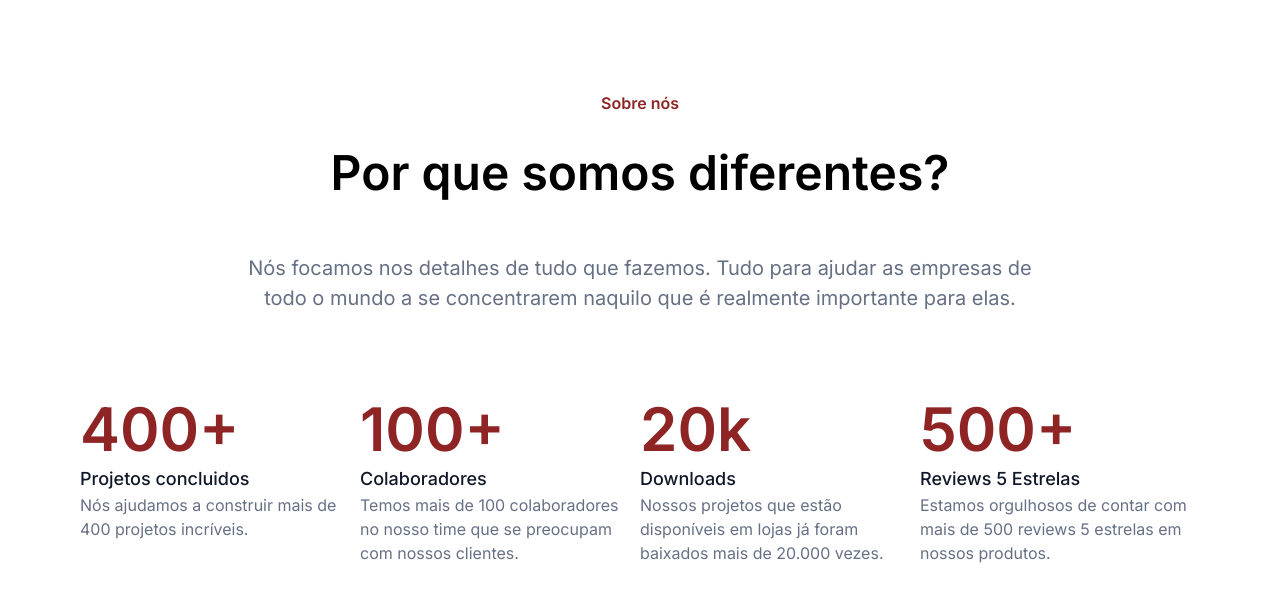
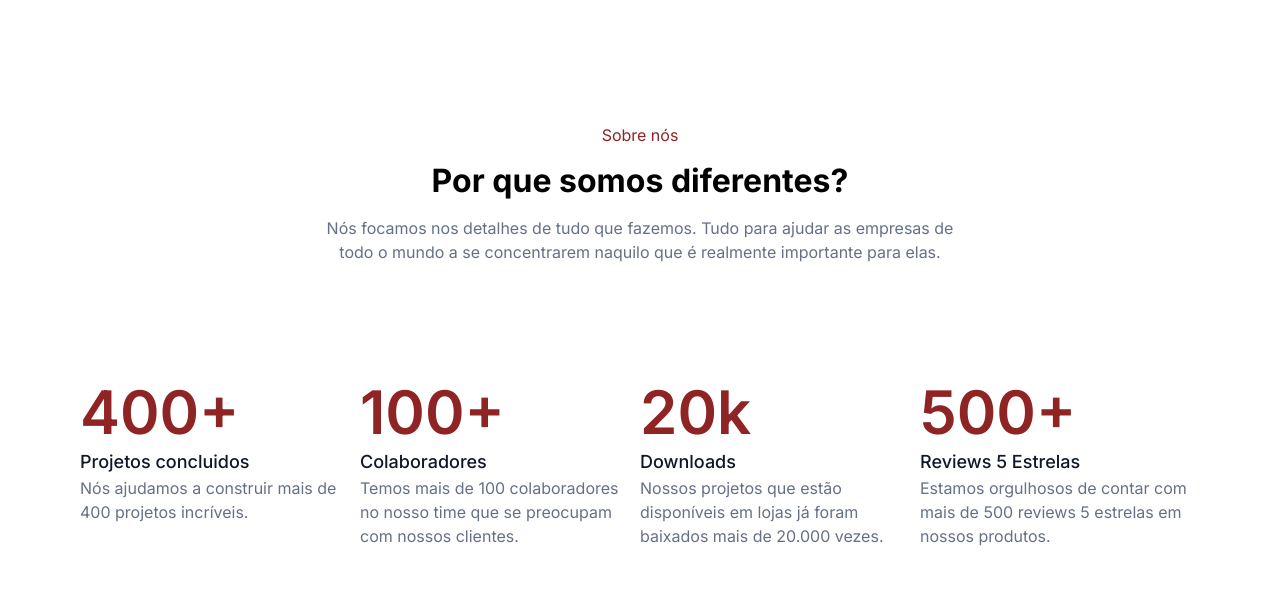
Before and after one commit to MatheusMA678/optmustech-site, a plain HTML site: page index.html in a window 1280 px wide. Shown: the part 61-662 px from the top of the page. Drawn offline with Linux system fonts and the light colour scheme.

Commit message:
initial commit

```diff
--- a/index.html
+++ b/index.html
@@ -27,18 +27,12 @@
         </nav>
     </header>
     <main>
-        <div class="cabecalho">
-            <h4>Sobre nós</h4>
-            <div class="m-container">
+        <section class="about-us">
+            <span>Sobre nós</span>
             <h1>Por que somos diferentes?</h1>
-            </div>
-            <div class="m-content">
             <p>Nós focamos nos detalhes de tudo que fazemos. Tudo para ajudar as empresas de todo o mundo a se concentrarem naquilo que é realmente importante para elas.</p>
-            </div>
-        </div>
-        <div class="metrics">
-            <div class="metric-container">
-                <div class="metric-content">
+        </section>
+        <section class="metric-container">
             <div class="metric-item-1 metric-itens">
                 <div class="number-text">
                     <div class="number">
@@ -83,9 +77,7 @@
                     </div>
                 </div>
             </div>
-                </div>
-            </div>
-        </div>
+        </section>
     </main>
 </body>
 </html>
--- a/style.css
+++ b/style.css
@@ -80,44 +80,34 @@ button#signUp:hover {
 
 /* CABEÇALHO */
 
-.cabecalho {
+.about-us {
+    padding: 7rem 0;
     display: flex;
     flex-direction: column;
     align-items: center;
-    gap: 30px;
-    padding: 80px;
+    gap: 1rem;
 }
 
-.cabecalho h4 {
-    font-weight: 600;
-    font-size: 16px;
+.about-us span {
     color: var(--cor0);
 }
 
-.m-container h1 {
-    font-weight: 600;
-    font-size: 48px;
-    line-height: 60px;
-    margin-bottom: 20px;
+.about-us h1 {
+    font-size: 2rem;
 }
 
-.m-content {
-    width: 792px;
+.about-us p {
+    color: var(--cor2);
+    max-width: 50%;
     text-align: center;
-}
-
-.m-content p {
-    font-weight: 400;
-    font-size: 20px;
-    line-height: 30px;
-    color: var(--cor2);
+    line-height: 1.5rem;
 }
 
 /* MÉTRICAS */
 
 
 
-.metric-content {
+.metric-container {
     display: flex;
     justify-content: center;
 
@@ -127,21 +117,21 @@ button#signUp:hover {
     width: 280px;
 }
 
-.metric-itens .number-text .number {
+.number {
     font-weight: 600;
     font-size: 60px;
     line-height: 72px;
     color: var(--cor0);
 }
 
-.metric-itens .number-text .text h3{
+.text h3{
     font-weight: 500;
     font-size: 18px;
     line-height: 28px;
     color: var(--cor4);
 }
 
-.metric-itens .number-text .text p {
+.text p {
     font-weight: 400;
     font-size: 16px;
     line-height: 24px;
```
Lines whose indentation alone changed are shown as unchanged.
